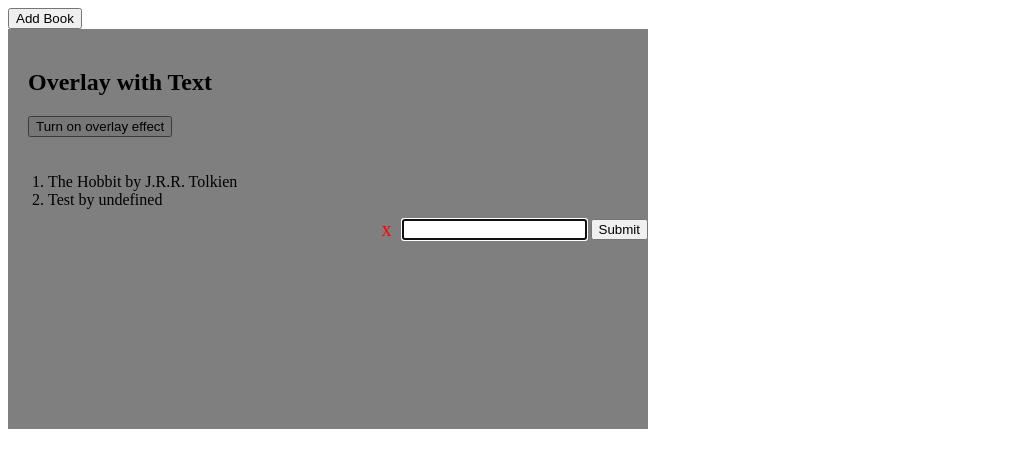
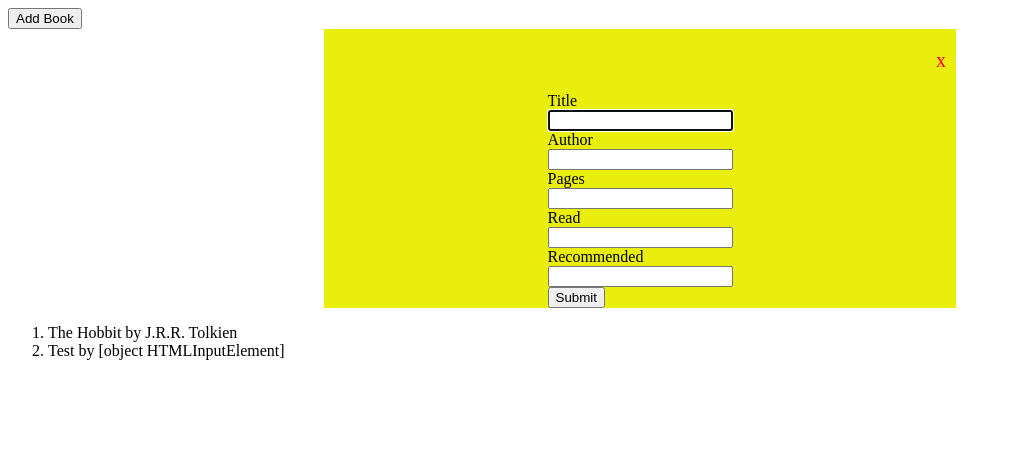
Before and after one commit to ngvuong/Library, a plain HTML site: page index.html in a window 1280 px wide. Both pictures are taken after a click on the button "Add Book". Shown: the whole page, without its empty margins (0-1011 px from the left). Drawn offline with Linux system fonts and the light colour scheme.

Commit message:
Update project library form, styling

```diff
--- a/index.html
+++ b/index.html
@@ -5,80 +5,43 @@
     <meta http-equiv="X-UA-Compatible" content="IE=edge" />
     <meta name="viewport" content="width=device-width, initial-scale=1.0" />
     <title>Library</title>
+    <link rel="stylesheet" href="styles.css">
   </head>
   <body>
     <button id="add-book">Add Book</button>
-    <style>
-      #overlay {
-        position: fixed;
-        display: none;
-        width: 50%;
-        height: 50%;
-        /* top: 0;
-        left: 0;
-        right: 0;
-        bottom: 0; */
-        background-color: rgba(0,0,0,0.5);
-        z-index: 2;
-        cursor: pointer;
-        justify-content: center;
-        align-items: center;
-        margin-right:50px;
-        margin-left: auto;
-      }
-
-      /* #text{
-        position: absolute;
-        top: 50%;
-        left: 50%;
-        font-size: 50px;
-        color: white;
-        transform: translate(-50%,-50%);
-        -ms-transform: translate(-50%,-50%);
-
-      } */
-      #close {
-        font-size: 20px;
-        color: red;
-        margin-right: 10px;
-        margin-left: auto;
-      }
-      </style>
       </head>
       <body>
 
-      <div id="overlay" tabindex="-1">
-        <span id="close">x</span>
-        <div id="text" >
-          <form action="" class="book-input">
-            <input type="text" id="title">
+      <div id="form-overlay" tabindex="-1">
+        <p id="close">x</p>
+
+          <form action="" class="book-details">
+            <label for="title">Title</label>
+            <div>
+              <input type="text" id="title">
+            </div>
+            <label for="author">Author</label>
+            <div>
+              <input type="text" id="author">
+            </div>
+            <label for="pages">Pages</label>
+            <div>
+              <input type="text" id="pages">
+            </div>
+            <label for="read">Read</label>
+            <div>
+              <input type="text" id="read">
+            </div>
+            <label for="recommended">Recommended</label>
+            <div>
+              <input type="text" id="recommended">
+            </div>
             <button id="submit">Submit</button>
           </form>
-        </div>
+
       </div>
 
-      <div style="padding:20px">
-        <h2>Overlay with Text</h2>
-        <button onclick="on()">Turn on overlay effect</button>
-      </div>
 
-      <script>
-      function on() {
-        document.getElementById("overlay").style.display = "flex";
-        document.querySelector('input').focus();
-      }
-      const inputOverlay = document.querySelector('#overlay')
-      inputOverlay.addEventListener('keyup', off)
-      const closeX = document.querySelector('#close')
-      closeX.addEventListener('click', off)
-      function off(e) {
-        if(e.key === 'Escape' || e.type === 'click' || e.type === 'submit') {
-
-          inputOverlay.style.display = "none";
-          // document.getElementById("overlay").style.display = 'hidden'
-        }
-      }
-      </script>
     <form action=""></form>
     <div class="book-display">
       <ol class="book-list"></ol>
--- a/script.js
+++ b/script.js
@@ -23,17 +23,28 @@ library.push(book1);
 const addBtn = document.querySelector("#add-book");
 addBtn.addEventListener("click", displayForm);
 
+const formOverlay = document.querySelector("#form-overlay");
 function displayForm() {
-  document.querySelector("#overlay").style.display = "flex";
+  formOverlay.style.display = "flex";
   const titleInput = document.querySelector("#title");
   titleInput.focus();
-  document.querySelector(".book-input").addEventListener("submit", (e) => {
+  document.querySelector(".book-details").addEventListener("submit", (e) => {
     e.preventDefault();
     console.log(titleInput.value);
     addBook(titleInput.value);
     off(e);
   });
 }
+
+formOverlay.addEventListener("keyup", off);
+const closeX = document.querySelector("#close");
+closeX.addEventListener("click", off);
+function off(e) {
+  if (e.key === "Escape" || e.type === "click" || e.type === "submit") {
+    formOverlay.style.display = "none";
+  }
+}
+
 function addBook(title) {
   const book = Object.create(Book);
   book.title = title;
--- a/styles.css
+++ b/styles.css
@@ -0,0 +1,32 @@
+#form-overlay {
+  position: relative;
+  display: none;
+  flex-direction: column;
+  width: 50%;
+  /* height: 75%; */
+
+  background-color: rgb(234, 238, 13);
+  z-index: 2;
+  justify-content: center;
+  align-items: center;
+  /* margin-right: 50px;
+  margin-left: auto; */
+  margin: auto;
+}
+
+/* #text{
+  position: absolute;
+  top: 50%;
+  left: 50%;
+  font-size: 50px;
+  color: white;
+  transform: translate(-50%,-50%);
+  -ms-transform: translate(-50%,-50%);
+
+} */
+#close {
+  font-size: 20px;
+  color: red;
+  margin-right: 10px;
+  margin-left: auto;
+}
```
